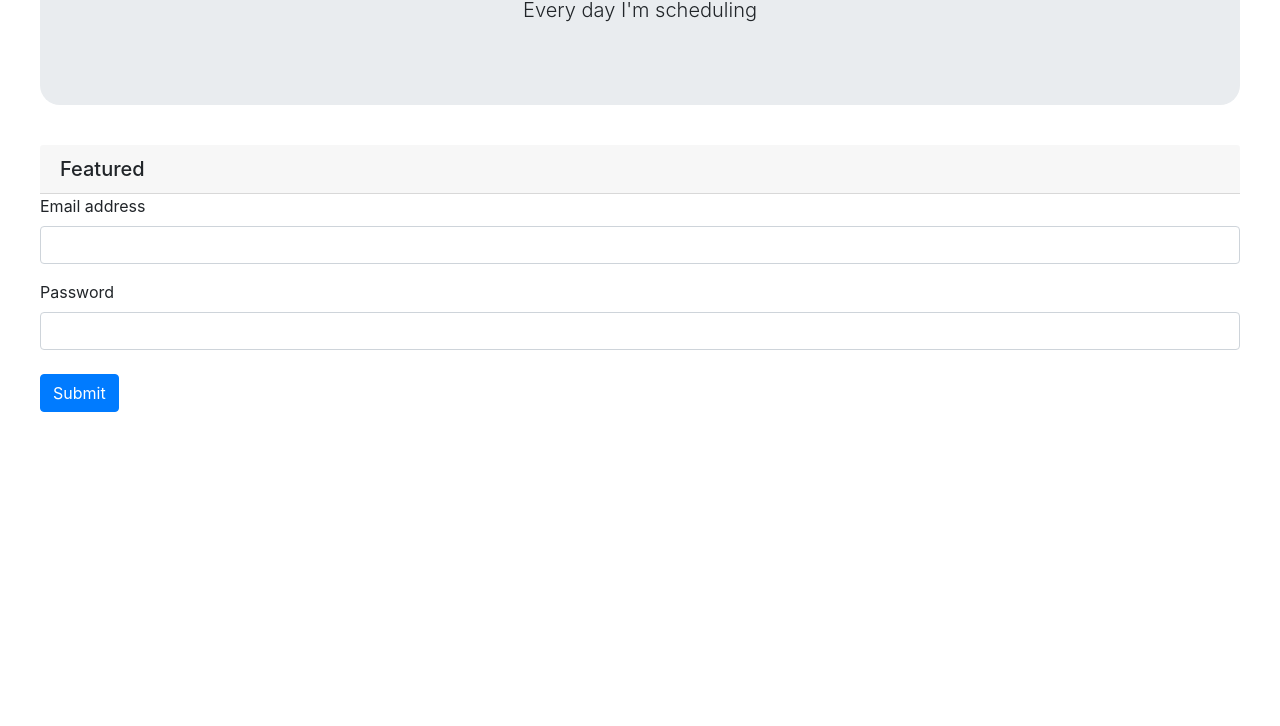
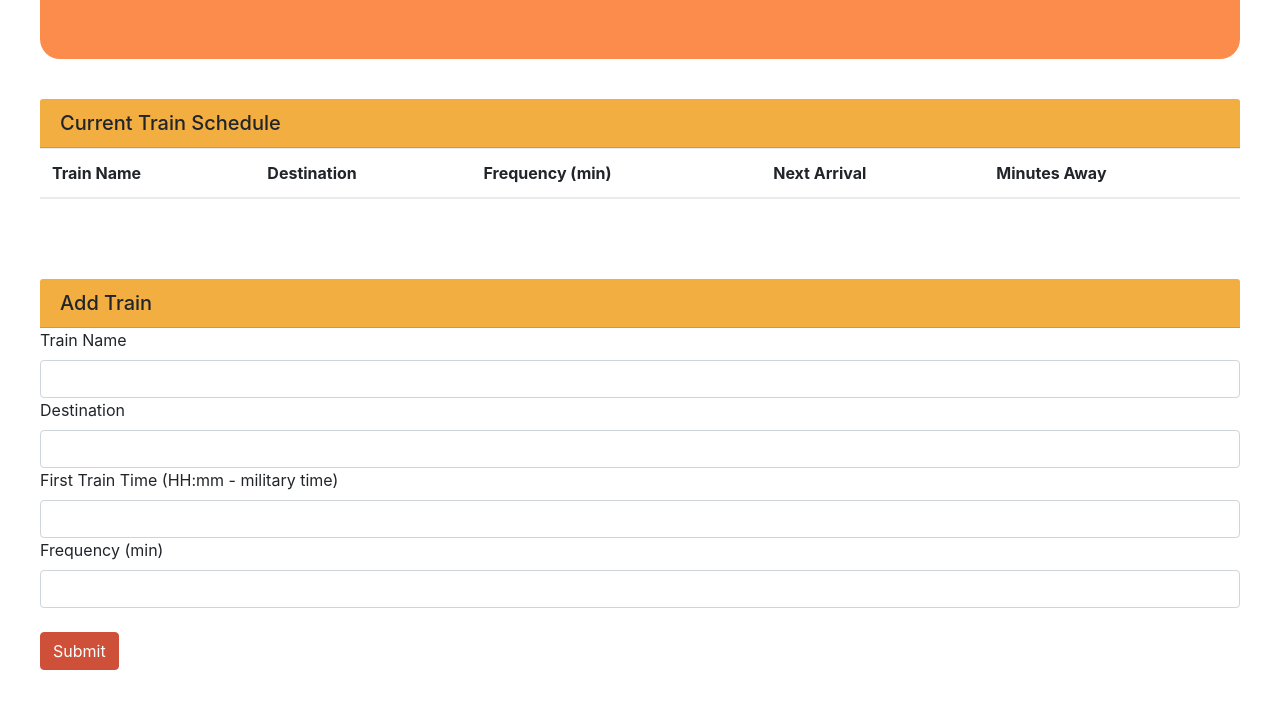
Before and after one commit to castellanorob/TrainScheduler, a plain HTML site: page index.html in a window 1280 px wide. Shown: the part 164-890 px from the top of the page. Before the commit the page ends 800 px from the top, so only its background shows below. Drawn offline with nearby package versions, Linux system fonts and the light colour scheme; no server answers.

Commit message:
Updated html, CSS styling, and javascript functionality

```diff
--- a/assets/css/style.css
+++ b/assets/css/style.css
@@ -5,11 +5,31 @@
     margin-left: 40px;
     margin-bottom: 40px;
     border-radius: 20px;
+    background-color: #fc8c4b;
 }
 
 .card {
     margin: 40px;
-    border: 10px;
-    border-color: black;
+    border: 20px;
+    border-color: #f2ae41;
     border-radius: 20px;
 }
+
+.trainform {
+    border: 20px;
+    border-color: black;
+}
+
+.card-header {
+    border-radius: 20px;
+    background-color: #f2ae41;
+}
+
+.btn-primary {
+    border-color: #ce5039;
+    background-color: #ce5039;
+}
+
+.tableheader {
+    font-weight: bold;
+}
--- a/assets/javascript/app.js
+++ b/assets/javascript/app.js
@@ -0,0 +1,51 @@
+// Initialize Firebase
+var config = {
+    apiKey: "AIzaSyDPmJajj0pgDRc8SNqO9LyUTC-Sf0gpX1A",
+    authDomain: "test-project-48f2e.firebaseapp.com",
+    databaseURL: "https://test-project-48f2e.firebaseio.com",
+    projectId: "test-project-48f2e",
+    storageBucket: "test-project-48f2e.appspot.com",
+    messagingSenderId: "702231570917"
+  };
+  firebase.initializeApp(config);
+
+  var database = firebase.database();
+
+  // Initial Values
+  var trainName = "";
+  var destination = "";
+  var firstTrainTime = "";
+  var frequency = "";
+
+
+  // Capture Button Click
+  $("#add-train").on("click", function(event) {
+      event.preventDefault();
+
+      // Grabbed values from text boxes
+      trainName = $("#trainName-input").val().trim();
+      destination = $("#destination-input").val().trim();
+      firstTrainTime = $("#ftt-input").val().trim();
+      frequency = $("#frequency-input").val().trim();
+
+      database.ref().push({
+          Train: trainName,
+          Destination: destination,
+          "First Train Time": firstTrainTime,
+          Frequency: frequency
+      });
+  });
+
+  // Firebase watcher + initial loader + order/limit HINT: .on("child_added"
+  database.ref().orderByChild("dateAdded").limitToLast(1).on("child_added", function(snapshot) {
+      console.log(snapshot.val());
+    // storing the snapshot.val() in a variable for convenience
+    var sv = snapshot.val();
+
+    // Change the HTML to reflect
+      $("#trainName-display").text(sv.Train);
+      $("#destination-display").text(sv.Destination);
+      $("#frequency-display").text(sv.Frequency);
+    //   $("#nextArrival-display").text(sv.nextArrival);
+    //   $("#minutesAway-display").text()
+  })
--- a/index.html
+++ b/index.html
@@ -19,30 +19,63 @@
     <script type="text/javascript" src="https://code.jquery.com/jquery-3.2.1.js"
     integrity="sha256-DZAnKJ/6XZ9si04Hgrsxu/8s717jcIzLy3oi35EouyE=" crossorigin="anonymous"></script>
 
+    <!-- Link to Firebase -->
+    <script src="https://www.gstatic.com/firebasejs/4.8.2/firebase.js"></script>
+
 </head>
 <body>
     <div class="jumbotron jumbotron-fluid">
         <div class="container">
             <h1 class="display-4">Train Scheduler</h1>
-            <p class="lead">Every day I'm scheduling</p>
+            <!-- <p class="lead">Every day I'm scheduling</p> -->
         </div>
     </div>
     <div class="card">
-        <form>
+            <form class="trainform">
+                <div class="form-group">
+                    <h5 class="card-header">Current Train Schedule</h5>
+                        <table class="table">
+                                <thead>
+                                <tr class="tableheader">
+                                    <th scope="col">Train Name</th>
+                                    <th scope="col">Destination</th>
+                                    <th scope="col">Frequency (min)</th>
+                                    <th scope="col">Next Arrival</th>
+                                    <th scope="col">Minutes Away</th>
+                                </tr>
+                                </thead>
+                                <tbody>
+                                <tr>
+                                    <th scope="row" id="trainName-display"></th>
+                                    <td id="destination-display"></td>
+                                    <td id="frequency-display"></td>
+                                    <td id="nextArrival-display"></td>
+                                    <td id="minutesAway-display"></td>
+                                </tbody>
+                        </table>
+                </div>
+            </form>
+    </div>
+    <div class="card">
+        <form class="trainform">
             <div class="form-group">
-                <h5 class="card-header">Featured</h5>
-                <label for="exampleInputEmail1">Email address</label>
-                <input type="email" class="form-control" id="exampleInputEmail1" aria-describedby="emailHelp" placeholder="">
-                <small id="emailHelp" class="form-text text-muted"></small>
-            </div>
-            <div class="form-group">
-                <label for="exampleInputPassword1">Password</label>
-                <input type="password" class="form-control" id="exampleInputPassword1" placeholder="">
+                <h5 class="card-header">Add Train</h5>
+                <label for="exampleInputEmail1">Train Name</label>
+                <input class="form-control" id="trainName-input" type="text">
+                <label for="exampleInputEmail1">Destination</label>
+                <input class="form-control" id="destination-input" type="text">
+                <label for="exampleInputEmail1">First Train Time (HH:mm - military time)</label>
+                <input class="form-control" id="ftt-input" type="text">
+                <label for="exampleInputEmail1">Frequency (min)</label>
+                <input class="form-control" id="frequency-input" type="text">
                 <br>
-                <button type="submit" class="btn btn-primary">Submit</button>
+                <button type="submit" class="btn btn-primary" id="add-train">Submit</button>
             </div>
         </form>
     </div>
 
+    <!--Link to Javascript -->
+<script type="text/javascript" src="assets/javascript/app.js"></script>
+
 </body>
 </html>
```
